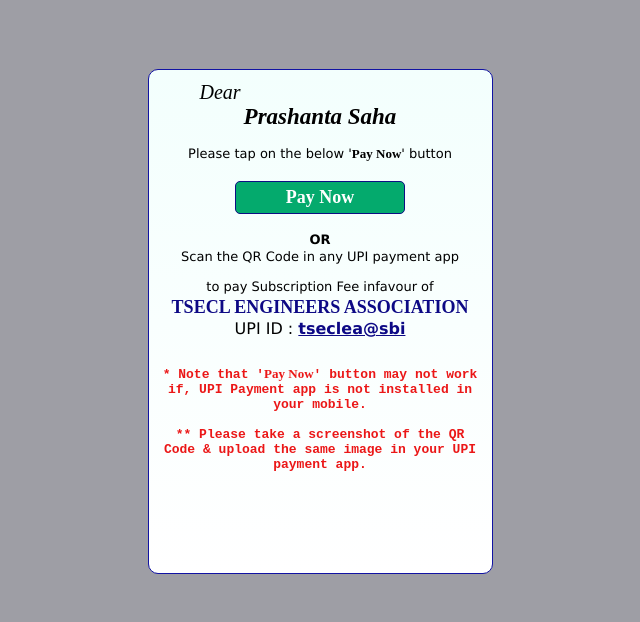
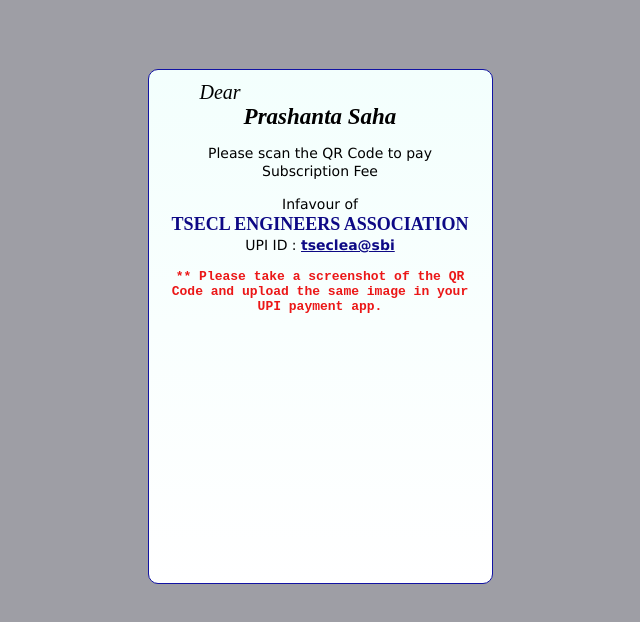
Before and after one commit to tseclengineersasso/021, a plain HTML site: page index.html in a window 1280 px wide. Shown: the whole page, without its empty margins (320-960 px from the left). Drawn offline with Linux system fonts and the light colour scheme; a script that the page names is missing.

Commit message:
Add files via upload

```diff
--- a/index.html
+++ b/index.html
@@ -15,22 +15,6 @@
 
     #qrcode {
         pointer-events: none;
-    }
-    button {
-        background-color: #04AA6D;
-        color: rgb(255, 255, 255);
-        padding: 5px 5px;
-        margin: 5px 0;
-        border: none;
-        cursor: pointer;
-        width: 50%;
-        border-radius: 5px;
-        border: 1px solid #0d0f83;
-    }
-    button:hover {
-        opacity: 0.9;
-        background-color: #7139d3;
-        color: rgb(253, 223, 133);
     }
     .container {
         text-align: center;
@@ -55,17 +39,19 @@
         font-weight: bold;
         line-height: 0.1;
         font-size: 23px;
-        padding-bottom: 5px;
+        padding-bottom: 3px;
     }
     .fnt3 {
-        font-size: 13px;
+        font-size: 14px;
+        line-height: 1.3;
+        padding-left: 30px;
+        padding-right: 30px;
+    }
+    .fnt4 {
+        font-size: 14px;
         line-height: 1.3;
         padding-left: 10px;
         padding-right: 10px;
-    }
-    .fnt4 {
-        font-family: 'Times New Roman';
-        font-weight: bold;
     }
     .fnt5 {
         font-family: 'Courier New';
@@ -99,7 +85,7 @@
     width: 23%; /* Could be more or less, depending on screen size */
     height: 53%;
     min-width: 343px;
-    min-height: 503px;
+    min-height: 513px;
     }
 
     /* Add Zoom Animation */
@@ -127,19 +113,11 @@
         <div class="container">
             <p class="fnt1">Dear</p>
             <p class="fnt2">Prashanta Saha</p>
-            <p class="fnt3">Please tap on the below '<span class="fnt4">Pay Now</span>' button</p>
-
-            <a href="upi://pay?pa=tseclea@sbi&pn=TSECL%20ENGINEERS%20ASSOCIATION&mc=8398&tr=&tn=ID021%20Subscription&am=&cu=INR&url=&mode=02&purpose=00&orgid=159002&sign=MEUCIQC4XHZJWEfBspS1A6+UMtQcBr/ZT00bWTdvZJhRCsLilwIgGPyzjukW/iwSieU2ohpTzfGLGxYwuJfK4ws/lBz8rzs=">
-                <button class="fnt">Pay Now</button>
-            </a>
-            <p class="fnt3"><b>OR</b><br><span style="line-height: 1.3">Scan the QR Code in any UPI payment app</span></p>
+            <p class="fnt3">Please scan the QR Code to pay Subscription Fee</p>
             <center id="qrcode"></center>
-            <p class="fnt3">to pay Subscription Fee infavour of<br><a class="fnt" style="color: rgb(13, 9, 133);">TSECL ENGINEERS ASSOCIATION</a>
-                <br><span style="font-size: 16px;">UPI ID : <u style="color: rgb(13, 9, 133);"><b>tseclea@sbi</b></u></span></p>
-
-            <p class="fnt5" style="padding-top: 13px;">* Note that '<span class="fnt4">Pay Now</span>' button may not work if, UPI Payment app is not installed in your mobile. </p>
-            <p class="fnt5"> ** Please take a screenshot of the QR Code & upload the same image in your UPI payment app. </p>
-
+            <p class="fnt4">Infavour of<br><a class="fnt" style="color: rgb(13, 9, 133);">TSECL ENGINEERS ASSOCIATION</a>
+                <br>UPI ID : <u style="color: rgb(13, 9, 133);"><b>tseclea@sbi</b></u></p>
+            <p class="fnt5"> ** Please take a screenshot of the QR Code and upload the same image in your UPI payment app. </p>
         </div>
     </div>
 </div>
@@ -149,8 +127,8 @@
         var upiData = "upi://pay?pa=tseclea@sbi&pn=TSECL%20ENGINEERS%20ASSOCIATION&mc=8398&tr=&tn=ID021%20Subscription&am=&cu=INR&url=&mode=02&purpose=00&orgid=159002&sign=MEUCIQC4XHZJWEfBspS1A6+UMtQcBr/ZT00bWTdvZJhRCsLilwIgGPyzjukW/iwSieU2ohpTzfGLGxYwuJfK4ws/lBz8rzs=";
         var qrcod = new QRCode(document.getElementById("qrcode"), {
             text: upiData,
-            width: 200,
-            height: 200,
+            width: 243,
+            height: 243,
         });
         qrcod.make();
     }
```
